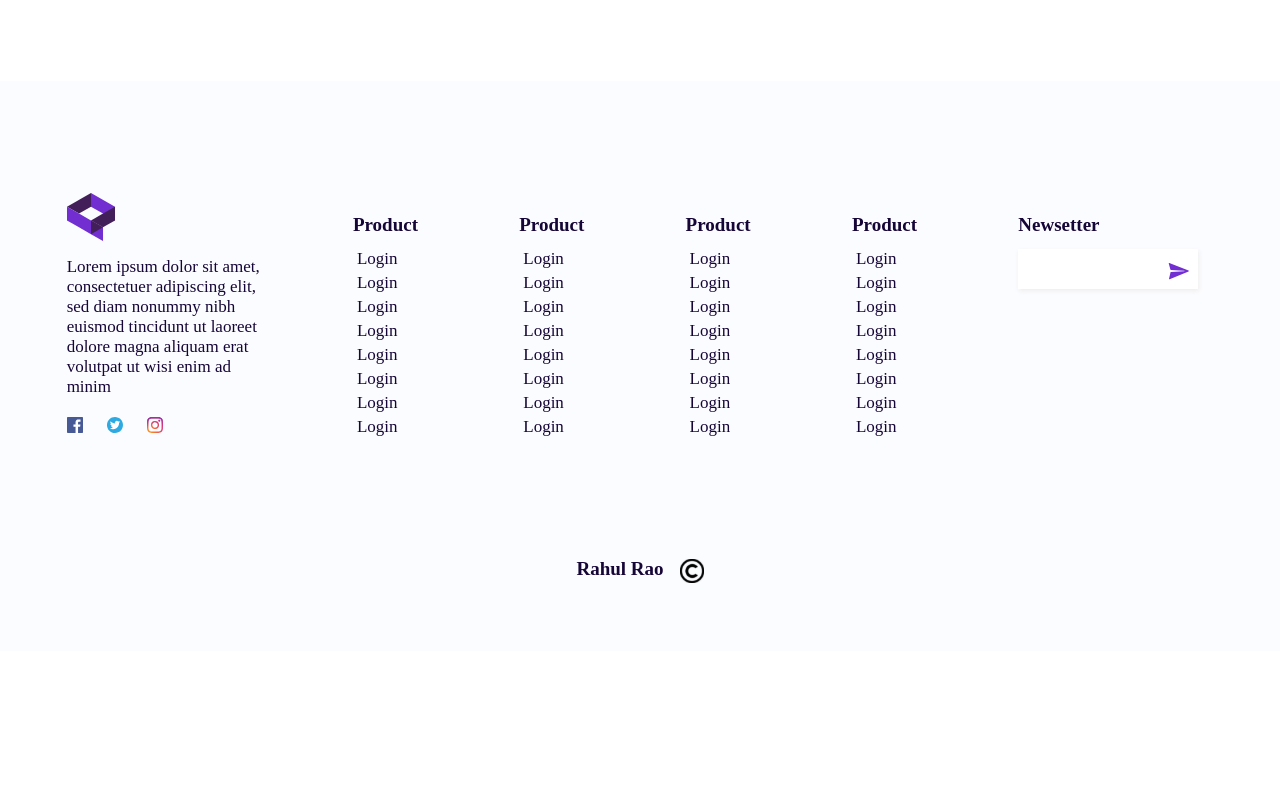
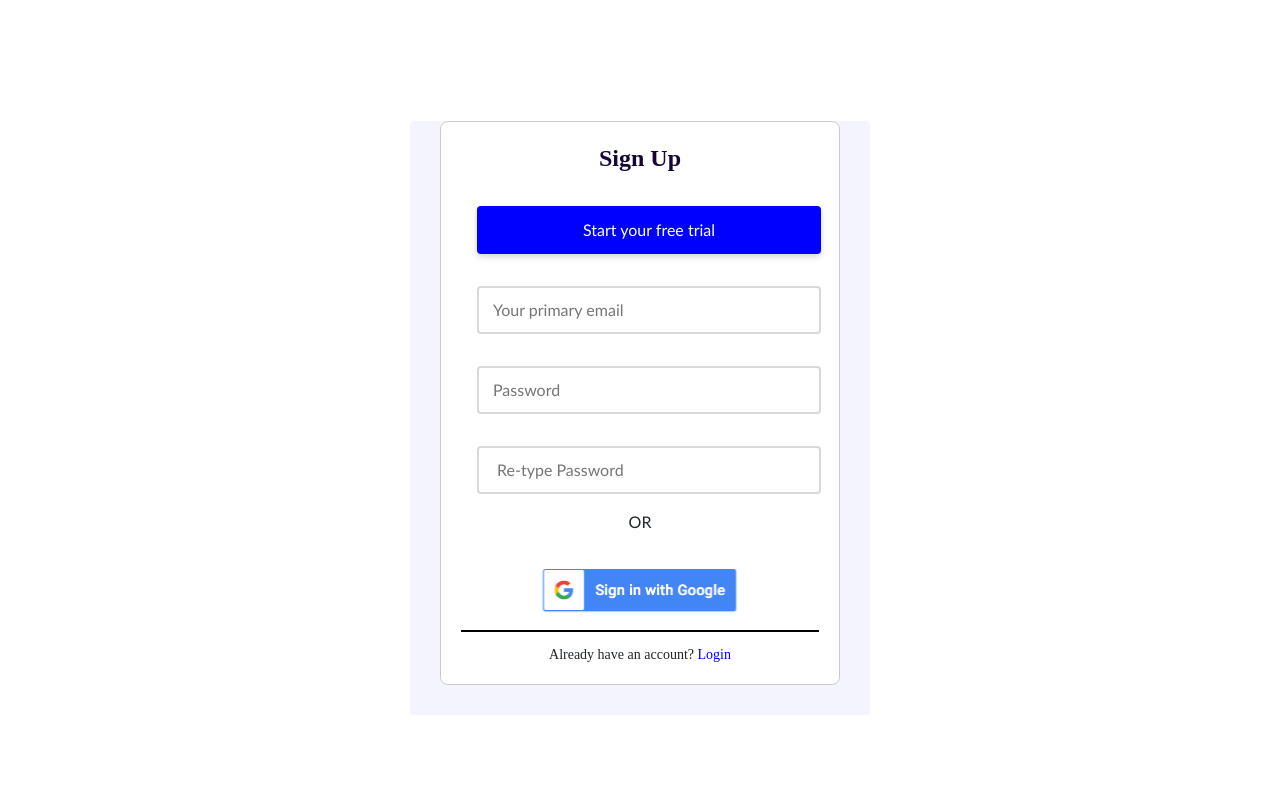
Before and after one commit to Abhijeetkokat007/frontend-task, a React (Create React App) app: page / in a window 1280 px wide. Shown: the part 3080-3880 px from the top of the page. Before the commit the page ends 3731 px from the top, so only its background shows below. Built offline with nearby package versions, Linux system fonts and the light colour scheme.

Commit message:
added signup

```diff
--- a/src/App.css
+++ b/src/App.css
@@ -75,7 +75,7 @@ letter-spacing: 0em;
   .section-bg:before {
     content: "";
     /* height: fit-content; */
-    background: linear-gradient(180deg, #ffffff 0%, #e2f1ff 100%);
+    background: transparent;
     position: absolute;
     bottom: 100px;
     top: 120px;
@@ -84,4 +84,9 @@ letter-spacing: 0em;
     transform: skewY(-5deg);
     z-index: 1;
   }
+  .card-poster{
+    margin-top: 700px;
+    margin-bottom: 50px;
+  }
+
 }
--- a/src/App.js
+++ b/src/App.js
@@ -19,6 +19,7 @@ import Postermain from './component/Poster/Postermain';
 import Postercircle from './component/Postercircle/Postercircle';
 import MessagePoster from './component/MessagePoster/MessagePoster';
 import Footer from './component/Footer/Footer';
+import Signup from './component/Signup/Signup';
 
 function App() {
   return (
@@ -48,6 +49,7 @@ function App() {
 <Postercircle/>
 <PipePoster/>
 <MessagePoster/>
+<Signup/>
 <Footer/>
     </div>
   );
--- a/src/component/Footer/Footer.js
+++ b/src/component/Footer/Footer.js
@@ -23,50 +23,43 @@ function Footer() {
 
             <div className='m-5'>
                 <p className='product-name'>Product</p>
-                <a class="nav-link m-1 product-links" href="#">Login</a>
-                <a class="nav-link m-1 product-links" href="#">Login</a>
-                <a class="nav-link m-1 product-links " href="#">Login</a>
-                <a class="nav-link m-1 product-links " href="#">Login</a>
-                <a class="nav-link m-1 product-links" href="#">Login</a>
-                <a class="nav-link m-1 product-links" href="#">Login</a>
-                <a class="nav-link m-1 product-links" href="#">Login</a>
-                <a class="nav-link m-1 product-links" href="#">Login</a>
+                <a class="nav-link m-1 product-links" href="#">Connection</a>
+                <a class="nav-link m-1 product-links" href="#">Protocol</a>
+                <a class="nav-link m-1 product-links " href="#">Persons</a>
+                <a class="nav-link m-1 product-links " href="#">Integrations</a>
+                <a class="nav-link m-1 product-links" href="#">Catalog</a>
+                <a class="nav-link m-1 product-links" href="#">Pricing</a>
+                <a class="nav-link m-1 product-links" href="#">Security</a>
+                <a class="nav-link m-1 product-links" href="#">GDPR</a>
             </div>
 
             <div className='m-5'>
-                <p className='product-name'>Product</p>
-                <a class="nav-link m-1 product-links" href="#">Login</a>
-                <a class="nav-link m-1 product-links" href="#">Login</a>
-                <a class="nav-link m-1 product-links " href="#">Login</a>
-                <a class="nav-link m-1 product-links " href="#">Login</a>
-                <a class="nav-link m-1 product-links" href="#">Login</a>
-                <a class="nav-link m-1 product-links" href="#">Login</a>
-                <a class="nav-link m-1 product-links" href="#">Login</a>
-                <a class="nav-link m-1 product-links" href="#">Login</a>
+                <p className='product-name'>For Devlopers</p>
+                <a class="nav-link m-1 product-links" href="#">Docs</a>
+                <a class="nav-link m-1 product-links" href="#">API</a>
+                <a class="nav-link m-1 product-links " href="#">Open Source</a>
+                <a class="nav-link m-1 product-links " href="#">Engineering Team</a>
+
             </div>
 
             <div className='m-5'>
-                <p className='product-name'>Product</p>
-                <a class="nav-link m-1 product-links" href="#">Login</a>
-                <a class="nav-link m-1 product-links" href="#">Login</a>
-                <a class="nav-link m-1 product-links " href="#">Login</a>
-                <a class="nav-link m-1 product-links " href="#">Login</a>
-                <a class="nav-link m-1 product-links" href="#">Login</a>
-                <a class="nav-link m-1 product-links" href="#">Login</a>
-                <a class="nav-link m-1 product-links" href="#">Login</a>
-                <a class="nav-link m-1 product-links" href="#">Login</a>
+                <p className='product-name'>Company</p>
+                <a class="nav-link m-1 product-links" href="#">Career</a>
+                <a class="nav-link m-1 product-links" href="#">Blog</a>
+                <a class="nav-link m-1 product-links " href="#">Press</a>
+
             </div>
 
             <div className='m-5'>
-                <p className='product-name'>Product</p>
-                <a class="nav-link m-1 product-links" href="#">Login</a>
-                <a class="nav-link m-1 product-links" href="#">Login</a>
-                <a class="nav-link m-1 product-links " href="#">Login</a>
-                <a class="nav-link m-1 product-links " href="#">Login</a>
-                <a class="nav-link m-1 product-links" href="#">Login</a>
-                <a class="nav-link m-1 product-links" href="#">Login</a>
-                <a class="nav-link m-1 product-links" href="#">Login</a>
-                <a class="nav-link m-1 product-links" href="#">Login</a>
+                <p className='product-name'>Suport</p>
+                <a class="nav-link m-1 product-links" href="#">Help Center</a>
+                <a class="nav-link m-1 product-links" href="#">Contact Us</a>
+                <a class="nav-link m-1 product-links " href="#">Security</a>
+                <a class="nav-link m-1 product-links " href="#">Bulletins</a>
+                <a class="nav-link m-1 product-links" href="#">Documentation</a>
+                <a class="nav-link m-1 product-links" href="#">Partner</a>
+                <a class="nav-link m-1 product-links" href="#">Portal</a>
+
             </div>
 
             <div className='m-5'>
--- a/src/component/MessagePoster/MessagePoster.css
+++ b/src/component/MessagePoster/MessagePoster.css
@@ -1,37 +1,17 @@
-.text-msg-poster{
+.text-msg-poster {
   font-size: 24;
   font-weight: bold;
   color: rgba(22, 6, 55, 1);
-
 }
-.text-name-poster{
+.text-name-poster {
   font-size: 16;
   font-weight: bold;
   color: rgba(0, 0, 0, 1);
-
-
 }
-.margin-auto{
+.margin-auto {
   margin-left: auto;
   margin-right: auto;
   max-width: 620px;
-}
-
-.section-bg {
-    padding: 20px 0;
-    color: #fff;
-  }
-  .section-bg:before {
-    content: "";
-    /* height: fit-content; */
-    background: linear-gradient(180deg, #ffffff 0%, #e2f1ff 100%);
-    position: absolute;
-    bottom: 100px;
-    top: 120px;
-    left: 0;
-    right: 0;
-    transform: skewY(-5deg);
-    z-index: 1;
 }
 
 .foo {
@@ -42,25 +22,35 @@
 }
 
 .foo:after {
-    content: '';
-    display:block;
-    height:500px;
-    width: 100% ;
-   /* -webkit-transform: skew(-3deg); */
-   /* background: linear-gradient(180deg, #ffffff 0%, #e2f1ff 100%); */
-   background: linear-gradient(175.54deg, #F9F0FF 25.81%, #E2F1FF 96.38%);
-
+  content: "";
+  display: block;
+  height: 500px;
+  width: 100%;
+  background: linear-gradient(175.54deg, #f9f0ff 25.81%, #e2f1ff 96.38%);
   transform: skewY(-5deg);
-    /* left: 150px; */
-    position:absolute;
+  position: absolute;
   z-index: -1;
 }
-.container-msg{
+.container-msg {
   position: absolute;
   top: 100px;
-    /* left: auto;
-    right: auto;  */
+  left: 25%;
+}
 
-left: 25%;
-
+@media screen and (max-width: 768px) {
+    .foo:after {
+        content: "";
+        display: block;
+        height: 600px;
+        width: 100%;
+        background: linear-gradient(175.54deg, #f9f0ff 25.81%, #e2f1ff 96.38%);
+        transform: skewY(-5deg);
+        position: absolute;
+        z-index: -1;
       }
+      .container-msg {
+        position: absolute;
+        top: 100px;
+        left: 1%;
+      }
+  }
--- a/src/component/Navbar/Navbar.css
+++ b/src/component/Navbar/Navbar.css
@@ -11,6 +11,7 @@ font-size: 20px;
 .pad-start{
     padding-left:330px ;
 }
+
 .btn-nav {
     border-radius: 20px;
     border: 2px solid #722ED1;
@@ -31,4 +32,7 @@ font-size: 20px;
     .pad-start{
         padding-left:20px ;
     }
+    .curcer{
+        cursor: pointer;
+    }
 }
--- a/src/component/Navbar/Navbar.js
+++ b/src/component/Navbar/Navbar.js
@@ -36,16 +36,16 @@ function Navbar() {
           </ul>
         </li>
         </li>
-        <li class="nav-item mt-2 ms-4">
-          <a class="nav-link" href="#">Pricing</a>
+        <li class="nav-item mt-2 ms-4 curcer">
+          <a class="nav-link curcer" href="#">Pricing</a>
         </li>
-        <li class="nav-item mt-2 ms-4">
+        <li class="nav-item mt-2 ms-4 curcer">
           <a class="nav-link" href="#">Contact</a>
         </li>
-        <li class="nav-item mt-2 ms-4">
+        <li class="nav-item mt-2 ms-4 curcer">
           <a class="nav-link" href="#">Login</a>
         </li>
-        <li class="nav-item ms-4">
+        <li class="nav-item ms-4 curcer">
           <a class="nav-link" href="#">
           <button type="button" class="btn-nav ">Start Free Trial</button>
           </a>
--- a/src/component/Poster/Postermain.css
+++ b/src/component/Poster/Postermain.css
@@ -53,4 +53,13 @@ color: rgb(101, 101, 101);
     .pad{
         padding:0px ;
     }
+    .btn-post-version{
+        border-radius: 20px;
+        border: none;
+        padding:  6px 30px;
+        background-color: #722ed10c;
+        color: #722ED1;
+        text-align: center;
+        margin: 10px auto;
+    }
 }
--- /dev/null
+++ b/src/component/Signup/Signup.css
@@ -0,0 +1,92 @@
+.signup-main-container{
+    padding:30px 30px;
+    width: fit-content;
+    background-color: rgba(166, 166, 251, 0.12);
+    margin-top: 200px;
+    padding-top: 0px;
+    margin-left: auto;
+    margin-right: auto;
+    border-radius: 4px;
+}
+.signup-contaiter{
+    width: 400px;
+height: Hug (494px);
+margin-top: -10px;
+/* top: 3139px; */
+left: 746px;
+padding: 20px;
+border-radius: 8px ;
+gap: 16px ;
+margin-left: auto;
+margin-right: auto;
+border: 1px solid rgb(205, 201, 201);
+background: rgba(255, 255, 255, 1);
+
+/* box-shadow: 10px 50px 0px 20px ; */
+
+}
+
+.btn-tryfree{
+    box-shadow: 0px 3px 6px 0px rgba(0, 0, 0, 0.16);
+    width: 344px;
+    height: 48px;
+    top: 80px;
+    left: 42px;
+    background-color: #0000ff;
+    color: white;
+    border-radius: 4px;
+    border: none;
+}
+.input-table{
+    /* border: 2px solid rgb(56, 55, 55); */
+    /* background: rgba(217, 217, 217, 1); */
+    width: 344px;
+    height: 48px;
+    padding: 14px;
+    border-radius: 4px;
+    border: 1px;
+    gap: 10px;
+    border: 2px solid rgba(217, 217, 217, 1);
+}
+.line-cont{
+    width: Hug (428px);
+height: Hug (494px);
+top: 3139px;
+left: 746px;
+
+
+
+border: 1px solid black;
+/* background: rgba(255, 255, 255, 1);
+
+box-shadow: 4px 4px 12px 0px rgba(137, 137, 162, 0.12); */
+
+}
+.text-login{
+    font-family: Metropolis;
+font-size: 14px;
+font-weight: 500;
+line-height: 14px;
+letter-spacing: 0em;
+text-align: center;
+width: 217px;
+height: 14px;
+margin: 2px auto;
+
+}
+
+.col-primay{
+   color: #0000ff;
+   cursor: pointer;
+}
+.text-signup{
+    font-family: Metropolis;
+font-size: 24px;
+font-weight: 700;
+line-height: 32px;
+letter-spacing: 0em;
+text-align: center;
+color: rgba(22, 6, 55, 1);
+
+
+}
--- /dev/null
+++ b/src/component/Signup/Signup.js
@@ -0,0 +1,22 @@
+import React from 'react'
+import logingoogle from './../../images/google-login.svg';
+import './Signup.css'
+function Signup() {
+  return (
+    <div className='text-center signup-main-container'>
+      <div className='signup-contaiter text-center'>
+        <p className='text-signup'>Sign Up</p>
+       <button className='btn-tryfree m-3'> Start your free trial </button>
+       <input type='text' className='input-table m-3' placeholder='Your primary email'/>
+       <input type='text' className='input-table m-3' placeholder='Password'/>
+       <input type='text' className='input-table m-3' placeholder=' Re-type Password'/>
+       <p>OR</p>
+       <img src={logingoogle} className='m-3 ' alt='logo' />
+       <p className='line-cont'></p>
+       <p className='text-login text-center'>Already have an account? <span className='col-primay'>Login</span> </p>
+      </div>
+    </div>
+  )
+}
+
+export default Signup
```
Also changed, not shown: src/images/google-login.svg (added). Lines whose indentation alone changed are shown as unchanged.
